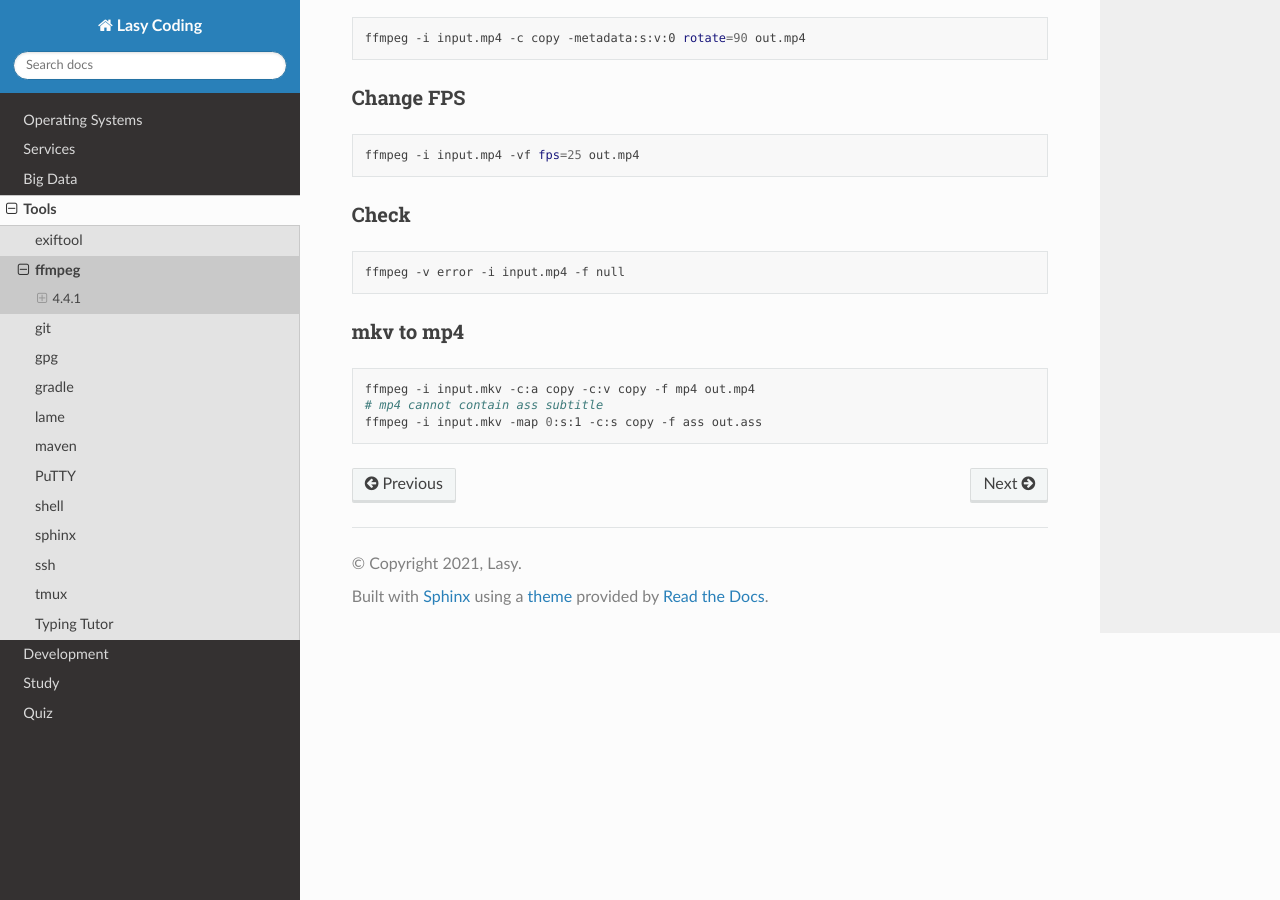
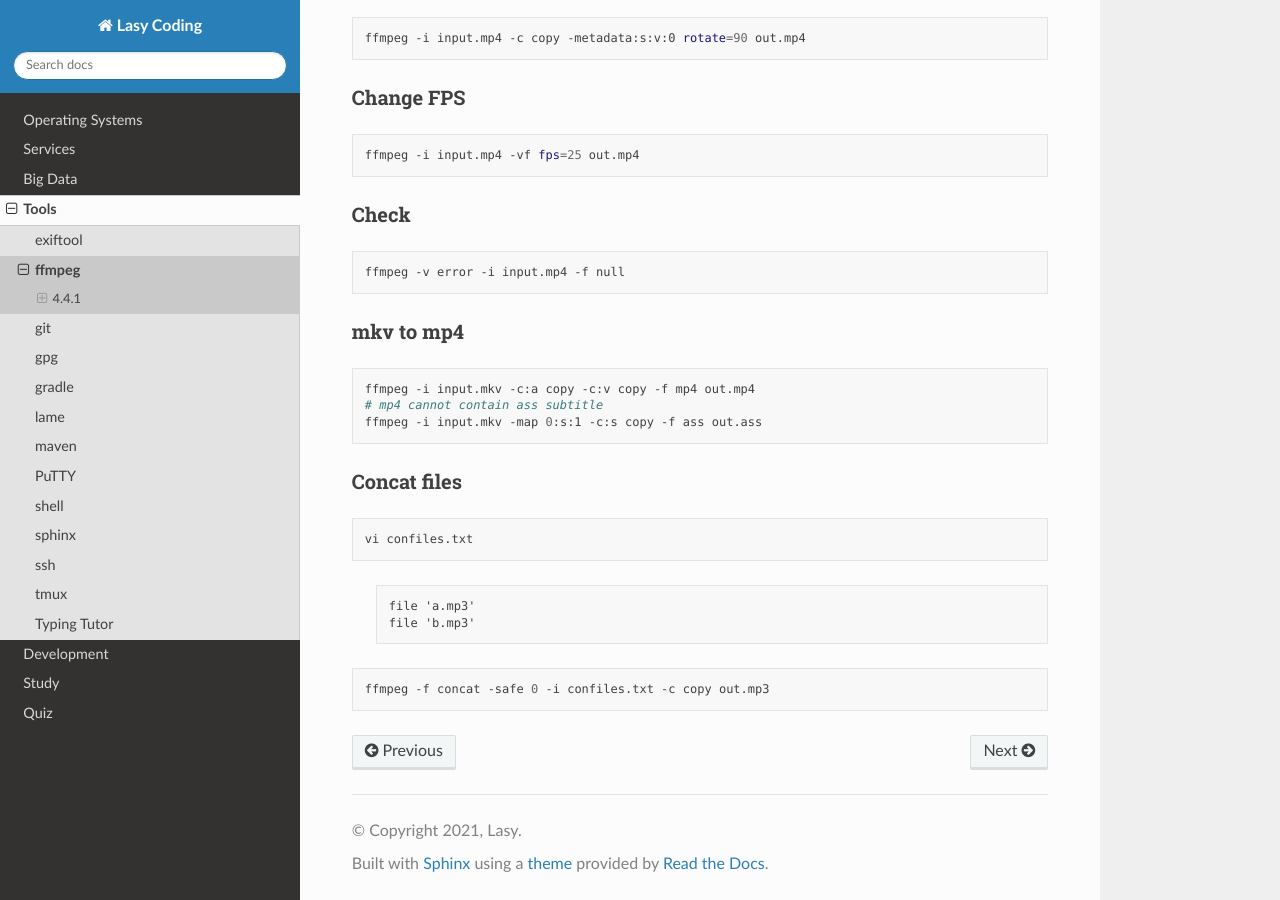
Before and after one commit to lasyard/coding, a Sphinx documentation site: the page built from docs/tools/ffmpeg.md, in a window 1280 px wide and 900 px high, scrolled down 549 px. Built offline with Sphinx 7.4.7 and the Read the Docs theme 2.0.0, drawn with Linux system fonts in a browser that asks for light colours.

Commit message:
Update docs/os/msys2, docs/tools/ffmpeg.

````diff
--- a/docs/tools/ffmpeg.md
+++ b/docs/tools/ffmpeg.md
@@ -43,3 +43,18 @@ ffmpeg -i input.mkv -c:a copy -c:v copy -f mp4 out.mp4
 # mp4 cannot contain ass subtitle
 ffmpeg -i input.mkv -map 0:s:1 -c:s copy -f ass out.ass
 ```
+
+### Concat files
+
+```sh
+vi confiles.txt
+```
+
+> ```text
+> file 'a.mp3'
+> file 'b.mp3'
+> ```
+
+```sh
+ffmpeg -f concat -safe 0 -i confiles.txt -c copy out.mp3
+```
````
Also changed, not shown: docs/os/msys2.md (+1 -0 lines).
